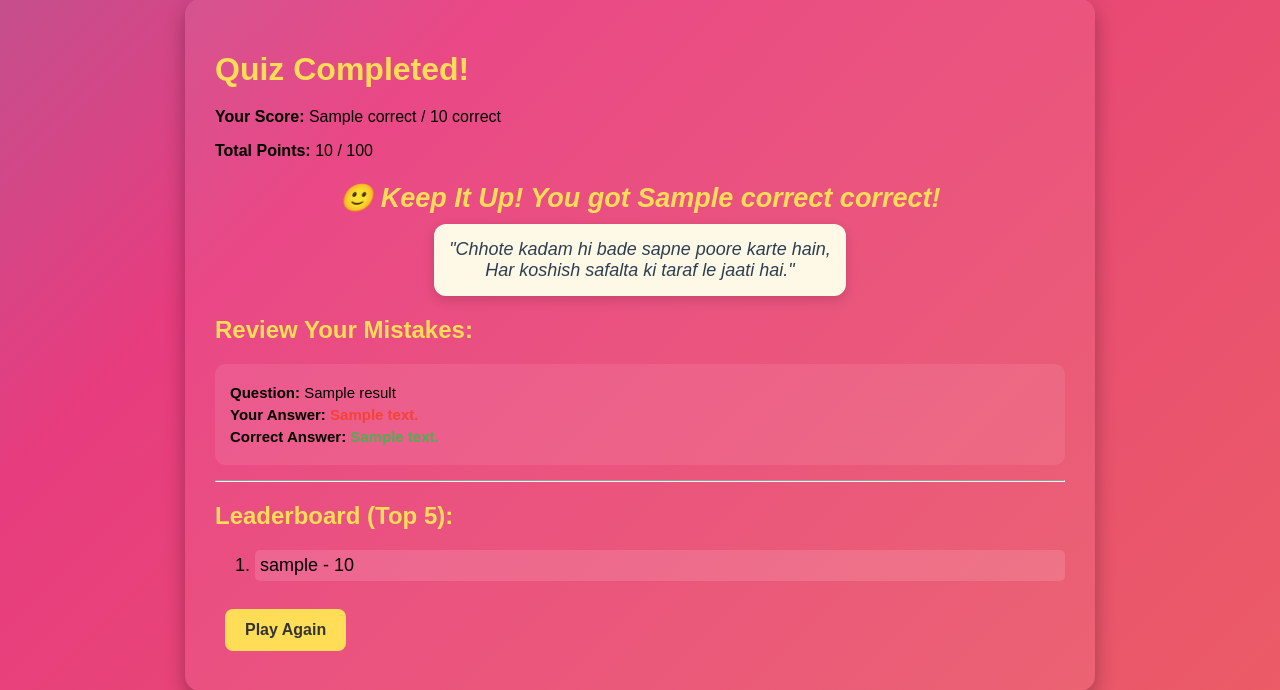
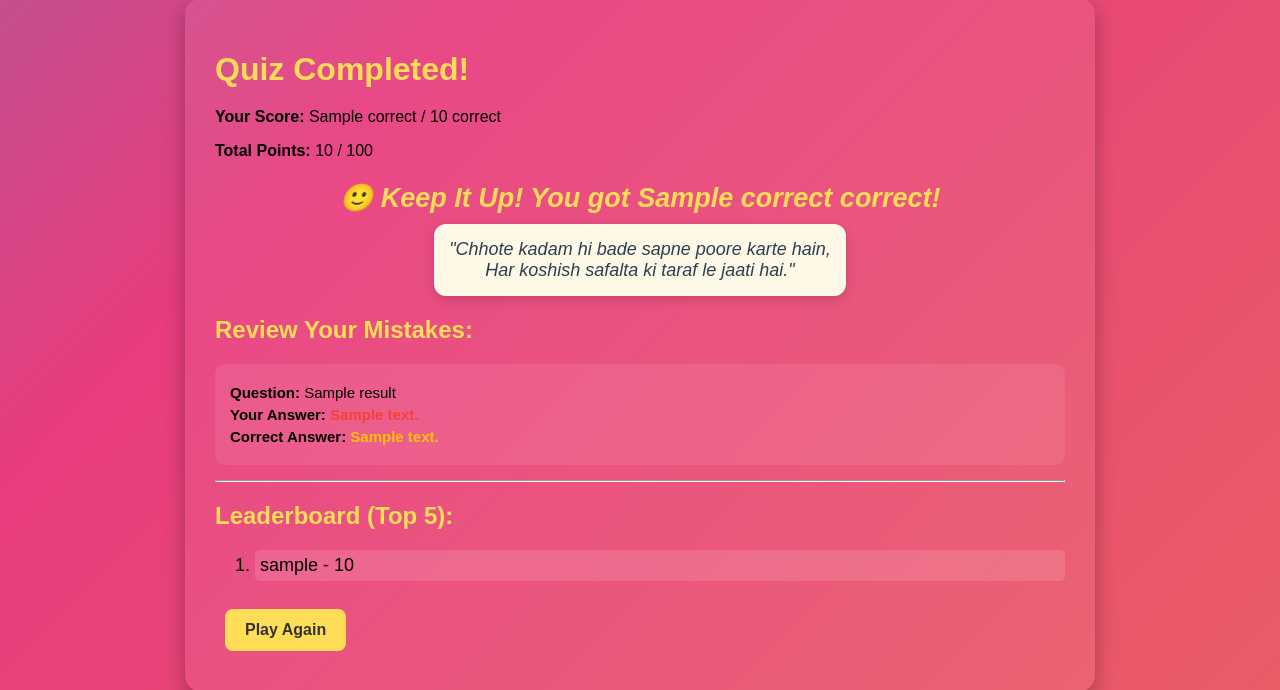
Before and after one commit to KaleVaishnavi345/QuizCrack, a Flask app: template templates/result.html in a window 1280 px wide. Shown: the part 55-745 px from the top of the page. Run offline with Flask 3, Linux system fonts and the light colour scheme; the template is opened without the code that fills it: most values are stand-ins (such as "Sample title", 1, 10 or a date in 2020).

Commit message:
Changed review correct answer color to goldenrod

```diff
--- a/templates/result.html
+++ b/templates/result.html
@@ -68,7 +68,7 @@
             <div class="result-block">
                 <p><strong>Question:</strong> {{ r.question }}</p>
                 <p><strong>Your Answer:</strong> <span class="wrong">{{ r.user_answer }}</span></p>
-                <p><strong>Correct Answer:</strong> <span style="color:#4CAF50; font-weight:bold;">{{ r.correct_answer }}</span></p>
+                <p><strong>Correct Answer:</strong> <span style="color:#FFC107; font-weight:bold;">{{ r.correct_answer }}</span></p>
             </div>
             <hr>
         {% endfor %}
```
